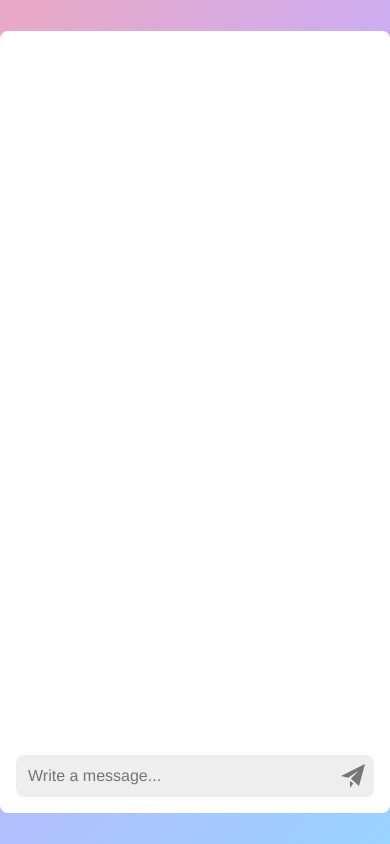
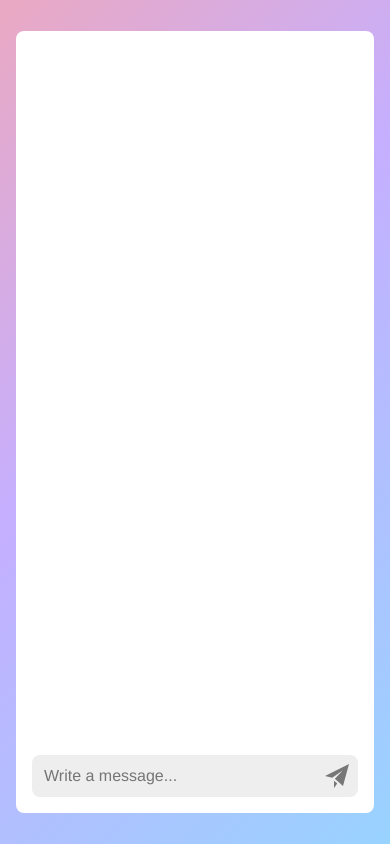
Before and after one commit to PauloMFJ/Chatbot, a Flask app: page /chatbot in a window 390 px wide. Run offline with Flask 2, Linux system fonts and the light colour scheme; parts of the project's set-up code (start-up, migrations or seed data) failed here and were passed over; some libraries are stand-ins or nearby versions.

Commit message:
add padding to stop chatbot container touching edges on mobile

```diff
--- a/static/assets/styles/master.css
+++ b/static/assets/styles/master.css
@@ -82,7 +82,7 @@ h4 { line-height: 22px; }
 main {
 	position: relative;
 	height: 100%;
-	padding: 8% 0;
+	padding: 8% 16px;
 	background: linear-gradient(135deg, #ffa5a1, #c5afff, #92d8ff);
 	background-size: 200% 100%;
 	-webkit-animation: gradient 30s ease infinite;
```
